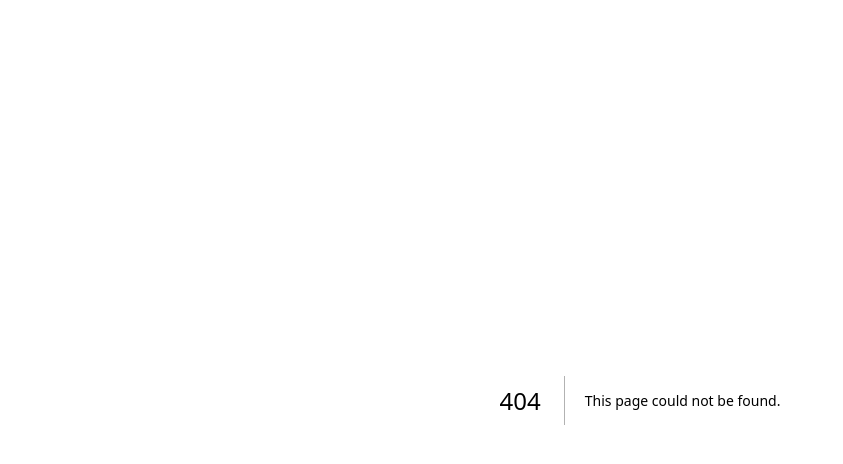
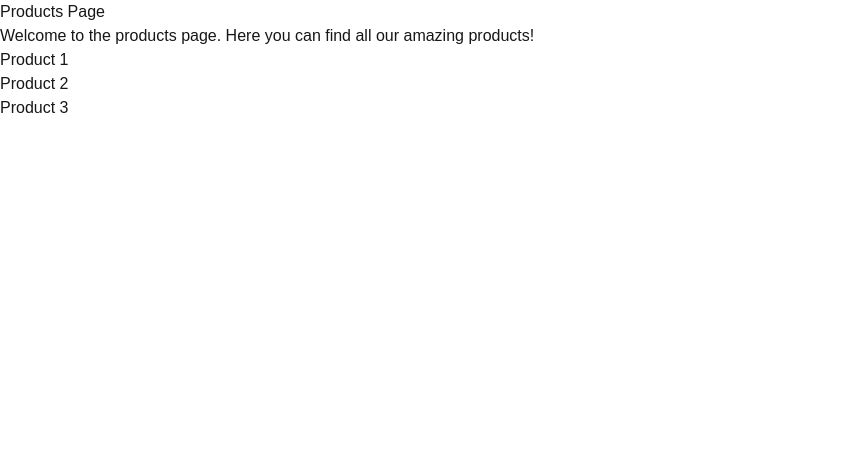
Before and after one commit to ajmalMundumuzhi/Next-Deep-Concepts, a Next.js app: page /products in a window 1280 px wide. Before the commit this address had no page. Shown: the top 464 px of the page, without its empty margins (0-843 px from the left). Built offline with nearby package versions, Linux system fonts and the light colour scheme.

Commit message:
Dynamic routes completed

```diff
--- /dev/null
+++ b/app/products/[productId]/page.tsx
@@ -0,0 +1,8 @@
+export default async function ProductDetails({
+    params,
+} : {
+    params: Promise<{ productId: string }>
+}) {
+        const productId = (await params).productId;
+        return <h1>Details about the product {productId}</h1>
+}
--- /dev/null
+++ b/app/products/page.tsx
@@ -0,0 +1,12 @@
+export default function ProductsPage() {
+    return (
+        <div>
+            <h1>Products Page</h1>
+            <p>Welcome to the products page. Here you can find all our amazing products!</p>
+
+            <h2>Product 1</h2>
+            <h2>Product 2</h2>
+            <h2>Product 3</h2>
+        </div>
+    )
+}
```
